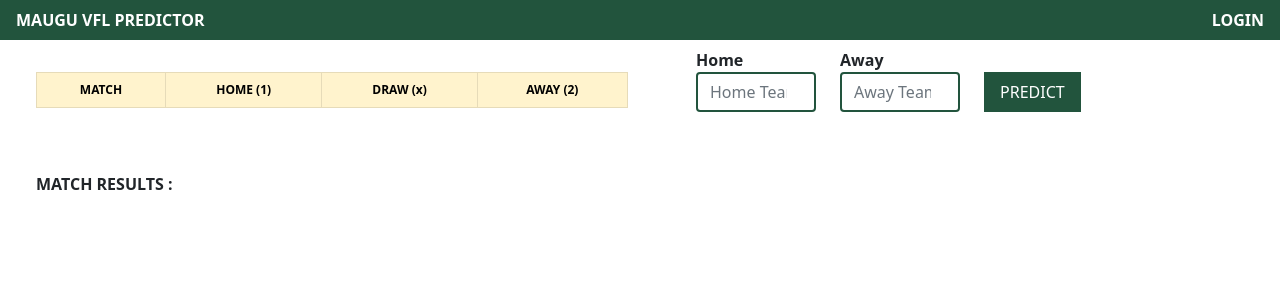
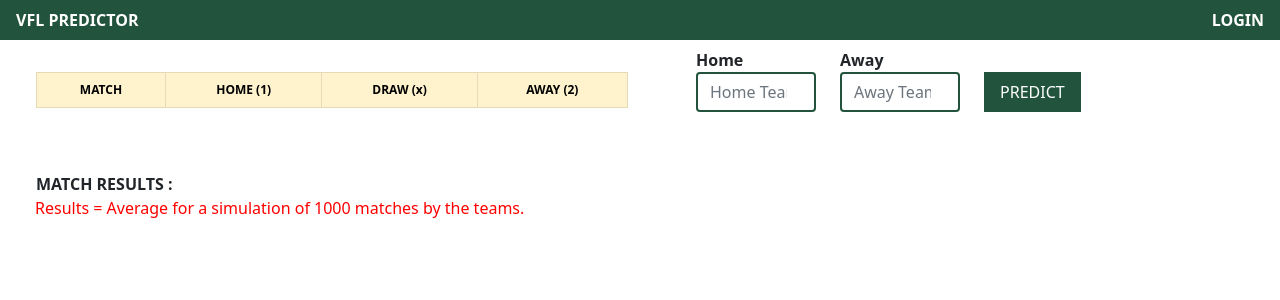
Before and after one commit to Timomaugu/rankstore, a PHP site: page / in a window 1280 px wide. Shown: the top 300 px of the page. Run offline with PHP 8.4, Linux system fonts and the light colour scheme; lists and menus that the app fills with data are empty.

Commit message:
changes to index

```diff
--- a/index.php
+++ b/index.php
@@ -35,11 +35,15 @@
         background-color: #F9F7F7 !important;
         border: none;
     }
+    #exp-text {
+        margin: 20px 35px;
+        color: red;
+    }
 </style>
 
 <body>
     <div class="flex p-2 px-3 mb-2 bg-green-900 justify-between">
-        <p class="text-white font-bold">MAUGU VFL PREDICTOR</p>
+        <p class="text-white font-bold">VFL PREDICTOR</p>
         <div class="flex">
             <span class="font-bold text-white">LOGIN </span>
             <p class="text-white" id="login"></p>
@@ -110,6 +114,7 @@
     <div class="container-fluid">
         <div class="ml-6 font-bold text-danger text-sm" id="unpredictable"></div>
     </div>
+    <div id="exp-text">Results = Average for a simulation of 1000 matches by the teams.</div>
     <script src="js/mainleague.js"></script>
 </body>
 
--- a/js/mainleague.js
+++ b/js/mainleague.js
@@ -362,7 +362,7 @@ function match() {
         } else {
             probability.style.color = "orange"
         }
-
+        document.getElementById("exp-text").innerHTML = "";
     }
     home_wins = 0;
     away_wins = 0;
```
